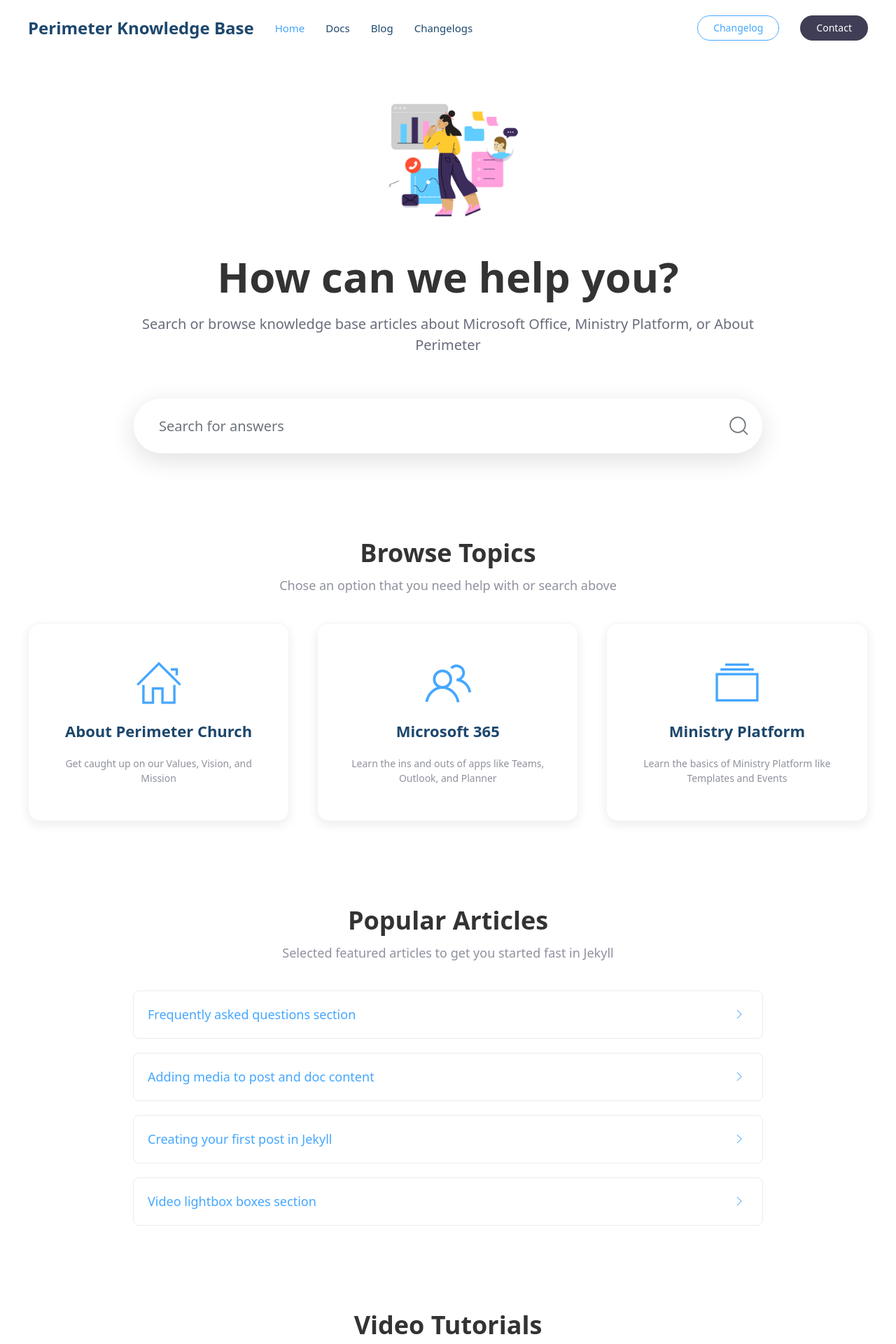
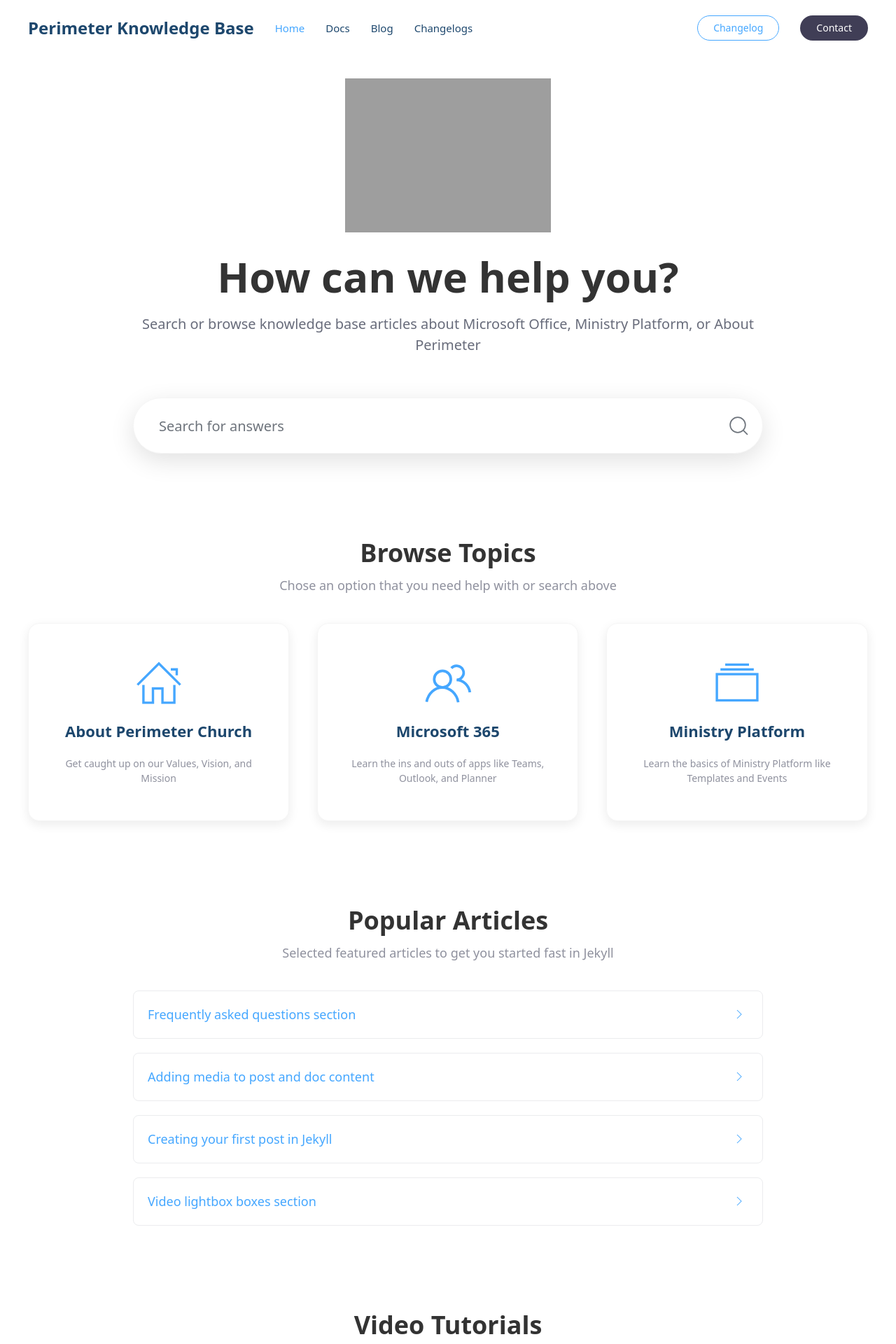
Before and after one commit to josephwper/perimeterkb, a Jekyll site: the page built from index.md, in a window 1280 px wide. Shown: the top 1920 px of the page at 70% size. Built offline with Jekyll 4.4.1, drawn with Linux system fonts in a browser that asks for light colours.

Commit message:
Update index.md

```diff
--- a/index.md
+++ b/index.md
@@ -4,7 +4,7 @@ width: expand
 hero:
     title: How can we help you?
     subtitle: Search or browse knowledge base articles about Microsoft Office, Ministry Platform, or About Perimeter
-    image: doodle-1.png
+    image: doodle-2-med.png
     search: true
 ---
 
```
